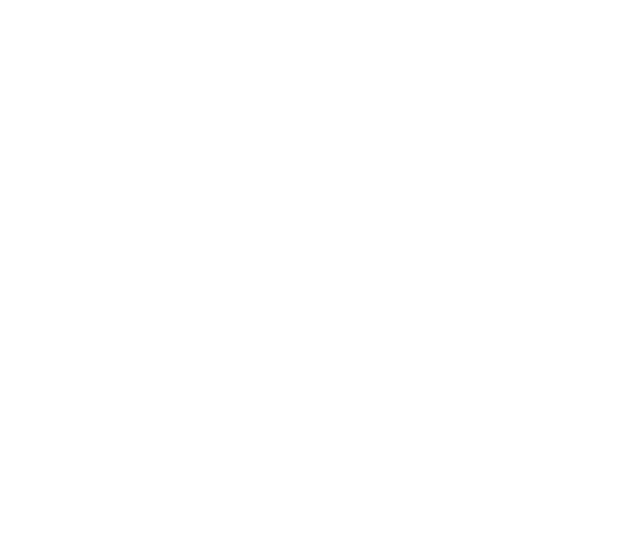
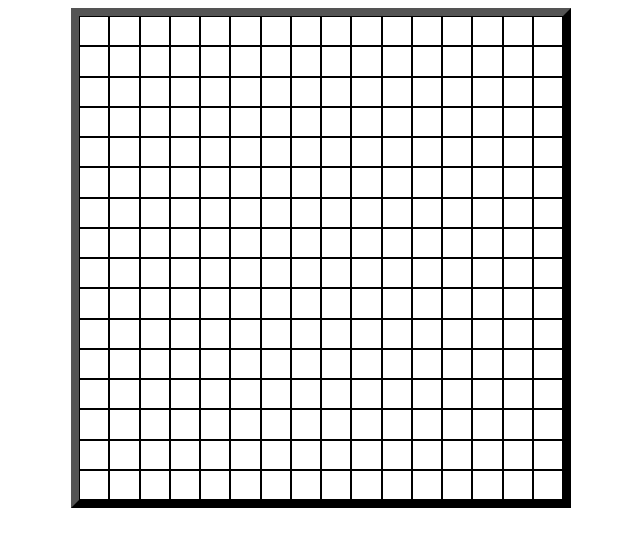
Before and after one commit to Thomas-J-A/etch-a-sketch, a plain HTML site: page index.html in a window 1280 px wide. Shown: the whole page, without its empty margins (319-959 px from the left). Drawn offline with Linux system fonts and the light colour scheme.

Commit message:
Create basic grid

```diff
--- a/index.html
+++ b/index.html
@@ -2,9 +2,12 @@
 <html lang="en">
     <head>
         <meta charset="utf-8">
+        <link rel="stylesheet" href="style.css">
         <title>Etch-A-Sketch</title>
     </head>
     <body>
         <div class="container"></div>
+
+        <script src="main.js"></script>
     </body>
 </html>
--- a/main.js
+++ b/main.js
@@ -0,0 +1,7 @@
+let container = document.querySelector('.container');
+
+for (let i = 0; i < 256; i++) {
+    let div = document.createElement('div');
+    div.style.border = '1px solid black';
+    container.appendChild(div);
+}
--- a/style.css
+++ b/style.css
@@ -0,0 +1,13 @@
+* {
+    box-sizing: border-box;
+}
+
+.container {
+    border: 8px outset #000;
+    display: grid;
+    grid-template-columns: repeat(16, 1fr);
+    grid-template-rows: repeat(16, 1fr);
+    height: 500px;
+    margin: 0 auto;
+    width: 500px;
+}
```
